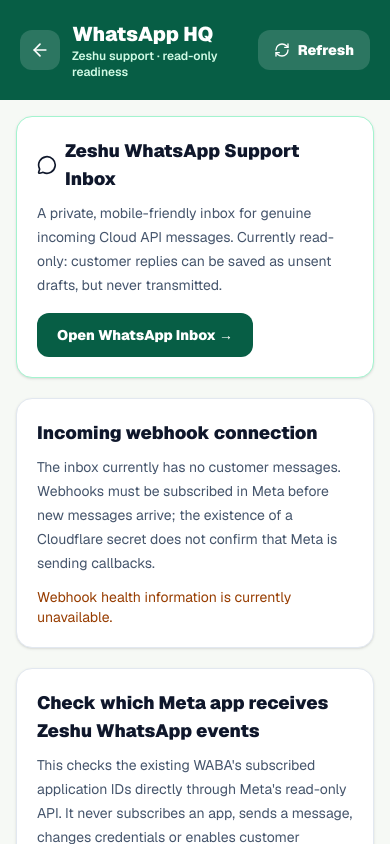
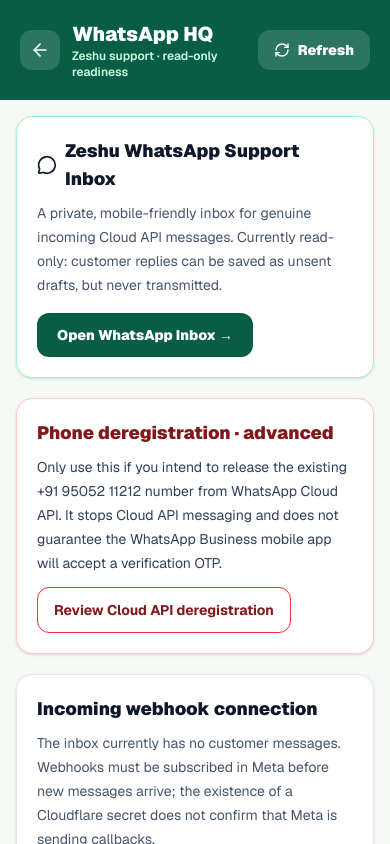
Before and after one commit to haseeb0127/zeshu-web, a Next.js app: page /admin/whatsapp in a window 390 px wide. Shown: the top 844 px of the page. Built offline with nearby package versions, Linux system fonts and the light colour scheme.

Commit message:
Link owner to protected Cloud API-only phone deregistration action

```diff
--- a/app/admin/whatsapp/page.tsx
+++ b/app/admin/whatsapp/page.tsx
@@ -133,6 +133,18 @@ export default function WhatsAppReadinessPage() {
           <p className="mt-2 text-sm leading-6 text-slate-600">A private, mobile-friendly inbox for genuine incoming Cloud API messages. Currently read-only: customer replies can be saved as unsent drafts, but never transmitted.</p>
           <Link href="/admin/whatsapp/inbox" className="mt-4 inline-flex min-h-11 items-center rounded-xl bg-[#075e45] px-5 py-3 text-sm font-black text-white">Open WhatsApp Inbox →</Link>
         </section>
+      <section className="rounded-2xl border border-red-200 bg-white p-5 shadow-sm">
+        <h2 className="text-lg font-black text-red-900">Phone deregistration · advanced</h2>
+        <p className="mt-2 text-sm leading-6 text-slate-700">
+          Only use this if you intend to release the existing +91 95052 11212 number
+          from WhatsApp Cloud API. It stops Cloud API messaging and does not guarantee
+          the WhatsApp Business mobile app will accept a verification OTP.
+        </p>
+        <Link href="/admin/whatsapp/deregister"
+          className="mt-3 inline-flex min-h-11 items-center rounded-xl border border-red-500 px-4 py-3 text-sm font-bold text-red-900">
+          Review Cloud API deregistration
+        </Link>
+      </section>
       <section className="rounded-2xl border border-slate-200 bg-white p-5 shadow-sm">
         <h2 className="text-lg font-black">Incoming webhook connection</h2>
         <p className="mt-2 text-sm leading-6 text-slate-600">
```
